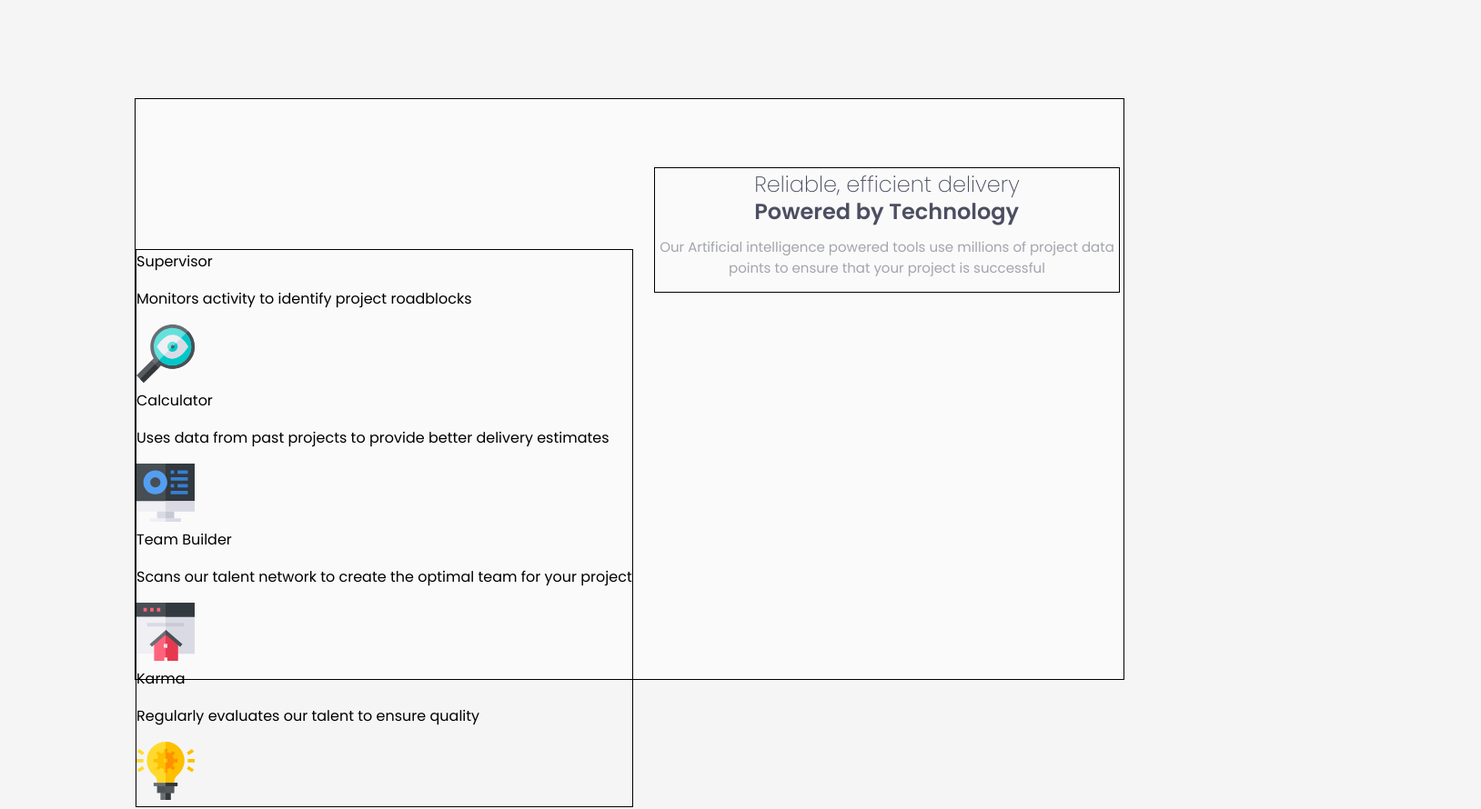
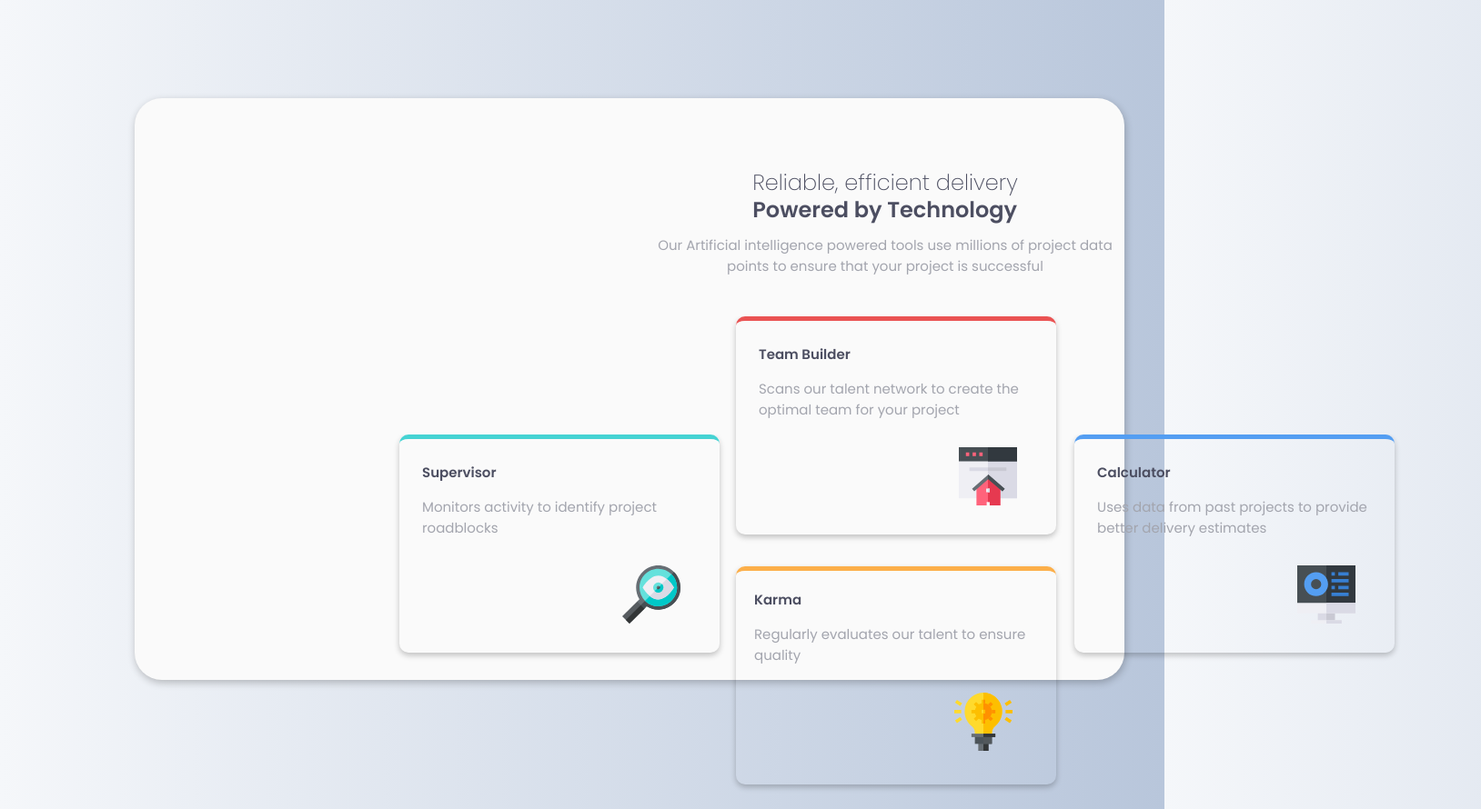
Before and after one commit to Kyrkevsler/four-card-feature-section, a plain HTML site: page index.html in a window 1280 px wide. Shown: the top 890 px of the page at 91% size, 1628 px wide, since content can reach past the window. Drawn offline with Linux system fonts and the light colour scheme.

Commit message:
Add(card): all inputs for card-row; card-column

```diff
--- a/style.css
+++ b/style.css
@@ -12,8 +12,6 @@
 
 /*---------------Font-size body 15px----------------*/
 
-/*-------------------Global Classes---------------------*/
-
 * {
     box-sizing: border-box;
     overflow: hidden;
@@ -21,18 +19,22 @@
 }
 
 body {
-    background-color: whitesmoke;
+    background-image: linear-gradient(to right,#F5F7FA, #B8C6DB );
     width: 100%;
     height: 100%;
+    height: 1000px;
 }
+
+/*--------------------- Section component------------------------ */
 
 main {
     background-color: var(--VeryLight-Gray);
-    border: 1px solid black;
     width: 85vw;
     height: 80vh;
     margin-left: 140px;
     margin-top: 100px;
+    border-radius: 30px;
+    box-shadow: 1px 3px 8px rgba(0, 0, 0, 0.24);
     font-family: "Poppins", sans-serif;
 }
 
@@ -41,7 +43,6 @@ main {
     flex-direction: column;
     align-items: center;
     position: absolute;
-    border: 1px solid black;
     margin-left: 570px;
     margin-top: 75px;
 }
@@ -65,9 +66,100 @@ main {
     margin-top: -25px;
 }
 
+/*------------------------- Card components--------------------- */
 
 .card-components {
     position: absolute;
-    border: 1px solid black;
     margin-top: 165px;
+    display: flex;
+    font-size: 15px;
+    color: var(--Grayish-Blue);
+    height: 620px;
+    width: 1200px;
+    margin-left: 280px;
+    margin-top: 220px;
 }
+
+.card-components .card-supervisor {
+    border-top: 5px solid var(--Cyan);
+    width: 22rem;
+    height: 15rem;
+    padding: 25px;
+    border-radius: 10px;
+    box-shadow:rgba(0, 0, 0, 0.23) 0px 3px 6px;
+}
+
+.card-components .card-supervisor span {
+    font-weight: 600;
+    color: var(--VeryDark-Blue);
+}
+
+.card-components .card-team {
+    border-top: 5px solid var(--Red);
+    width: 22rem;
+    height: 15rem;
+    padding: 25px;
+    border-radius: 10px;
+    box-shadow:rgba(0, 0, 0, 0.23) 0px 3px 6px;
+}
+
+.card-components .card-team span {
+    font-weight: 600;
+    color: var(--VeryDark-Blue);
+}
+
+.card-components .card-karma {
+    border-top: 5px solid var(--Orange);
+    width: 22rem;
+    height: 15rem;
+    padding: 20px;
+    border-radius: 10px;
+    box-shadow:rgba(0, 0, 0, 0.23) 0px 3px 6px;
+}
+
+.card-components .card-karma span {
+    font-weight: 600;
+    color: var(--VeryDark-Blue);
+}
+
+.card-components .card-calculator {
+    border-top: 5px solid var(--Blue);
+    width: 22rem;
+    height: 15rem;
+    padding: 25px;
+    border-radius: 10px;
+    box-shadow:rgba(0, 0, 0, 0.23) 0px 3px 6px;
+}
+
+.card-components .card-calculator span {
+    font-weight: 600;
+    color: var(--VeryDark-Blue);
+}
+
+.card-components .card-column {
+    display: flex;
+    flex-direction: column;
+    position: absolute;
+    gap: 35px;
+    margin-top: 20px;
+    margin-left: 370px;
+    padding-left: 11px;
+    height: 550px;
+    width: 380px;
+
+}
+
+.card-components .card-row {
+    display: flex;
+    flex-direction: row;
+    margin-top: 150px;
+    gap: 390px;
+    height: 300px;
+    width: 1400px;
+    padding-left: 11px;
+}
+
+.card-components img {
+    margin-top: 15px;
+    margin-left: 220px;
+}
```
